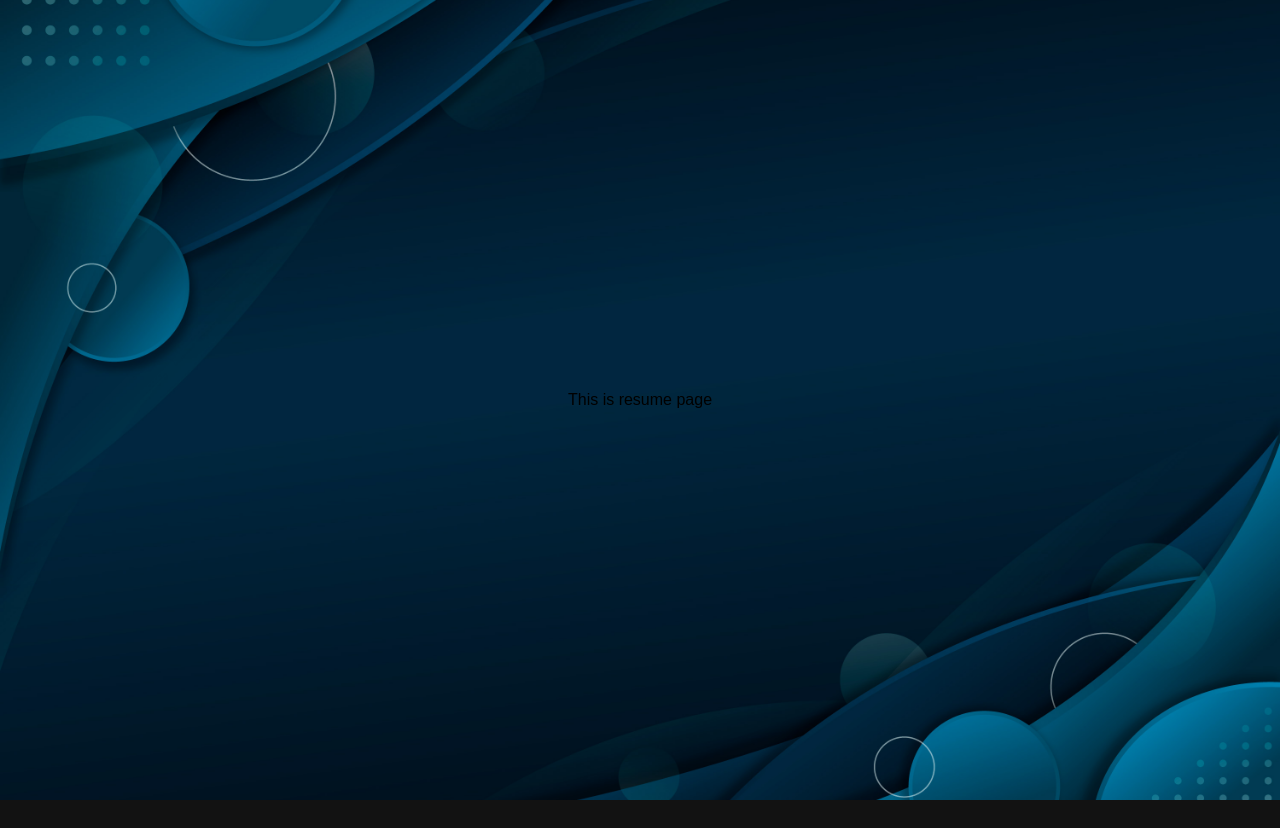
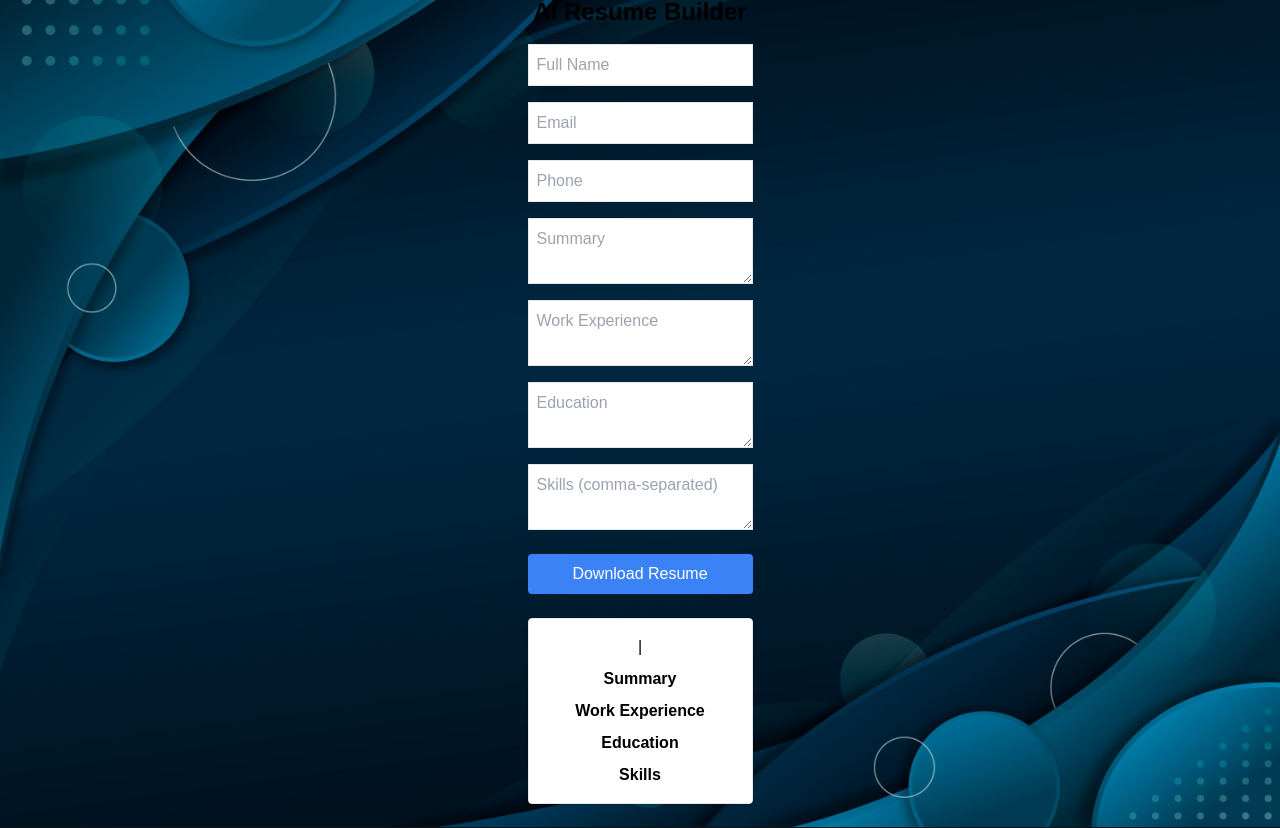
Before and after one commit to Vaish-011/front, a React (Create React App) app: page /resume in a window 1280 px wide. Before the commit this address had no page. Before the commit the page ends 800 px from the top, so only its background shows below. Built offline with nearby package versions, Linux system fonts and the light colour scheme; a web font is replaced by a local one.

Commit message:
"done ai reusme

```diff
--- a/src/App.js
+++ b/src/App.js
@@ -3,7 +3,6 @@ import {BrowserRouter,Route,Routes} from 'react-router-dom';
 import './App.css';
 import Home from './components/Home/index';
 import HomePage from './components/HomePage';
-import Resume from './components/AIresumebuilder';
 import Chat from './components/chats';
 import Login from './components/Login/login.jsx';
 import Post from './components/Post';
@@ -13,6 +12,7 @@ import Tasklist from './components/Tasklist';
 import Feedback from './components/Feedback/index.js';
 import React from "react";
 import SearchUsers from "./components/chats/SearchUsers.js";
+import AIResumeBuilder from './components/AIresumebuilder';
 
 import { useState } from "react";
 function App() {
@@ -34,7 +34,7 @@ function App() {
 
     <Route path='/login' element={<Login/>}/>
     <Route path='/user' element={<User/>}/>
-    <Route path='/resume' element={<Resume/>}/>
+    <Route path='/resume' element={<AIResumeBuilder/>}/>
     <Route path='/cv' element={<CV/>}/>
     <Route path='/tasklist' element={<Tasklist/>}/>
     <Route path='/feedback' element={<Feedback/>}/>
--- a/src/components/AIresumebuilder/index.js
+++ /dev/null
@@ -1,8 +0,0 @@
-const resume = ()=>{
-    return(
-        <>
-        <h1>This is resume page</h1>
-        </>
-    )
-};
-export default resume;
--- /dev/null
+++ b/src/components/AIresumebuilder/index.jsx
@@ -0,0 +1,65 @@
+import React, { useState } from "react";
+import html2canvas from "html2canvas";
+import jsPDF from "jspdf";
+
+const AIResumeBuilder = () => {
+  const [formData, setFormData] = useState({
+    name: "",
+    email: "",
+    phone: "",
+    summary: "",
+    experience: "",
+    education: "",
+    skills: "",
+  });
+
+  const handleChange = (e) => {
+    setFormData({ ...formData, [e.target.name]: e.target.value });
+  };
+
+  const downloadResume = () => {
+    const resume = document.getElementById("resume-preview");
+    html2canvas(resume).then((canvas) => {
+      const imgData = canvas.toDataURL("image/png");
+      const pdf = new jsPDF();
+      pdf.addImage(imgData, "PNG", 10, 10, 190, 0);
+      pdf.save("resume.pdf");
+    });
+  };
+
+  return (
+    <div className="p-6 max-w-3xl mx-auto">
+      <h1 className="text-2xl font-bold text-center mb-4">AI Resume Builder</h1>
+
+      <div className="grid gap-4 mb-6">
+        <input type="text" name="name" placeholder="Full Name" onChange={handleChange} className="border p-2 w-full" />
+        <input type="email" name="email" placeholder="Email" onChange={handleChange} className="border p-2 w-full" />
+        <input type="text" name="phone" placeholder="Phone" onChange={handleChange} className="border p-2 w-full" />
+        <textarea name="summary" placeholder="Summary" onChange={handleChange} className="border p-2 w-full"></textarea>
+        <textarea name="experience" placeholder="Work Experience" onChange={handleChange} className="border p-2 w-full"></textarea>
+        <textarea name="education" placeholder="Education" onChange={handleChange} className="border p-2 w-full"></textarea>
+        <textarea name="skills" placeholder="Skills (comma-separated)" onChange={handleChange} className="border p-2 w-full"></textarea>
+      </div>
+
+      <button onClick={downloadResume} className="bg-blue-500 text-white p-2 rounded w-full">
+        Download Resume
+      </button>
+
+      {/* Resume Preview */}
+      <div id="resume-preview" className="mt-6 p-4 border rounded bg-white shadow">
+        <h2 className="text-xl font-bold">{formData.name}</h2>
+        <p>{formData.email} | {formData.phone}</p>
+        <h3 className="mt-2 font-semibold">Summary</h3>
+        <p>{formData.summary}</p>
+        <h3 className="mt-2 font-semibold">Work Experience</h3>
+        <p>{formData.experience}</p>
+        <h3 className="mt-2 font-semibold">Education</h3>
+        <p>{formData.education}</p>
+        <h3 className="mt-2 font-semibold">Skills</h3>
+        <p>{formData.skills}</p>
+      </div>
+    </div>
+  );
+};
+
+export default AIResumeBuilder;
--- a/src/components/Home/Header.js
+++ b/src/components/Home/Header.js
@@ -40,10 +40,11 @@ function Header() {
             <FaUserFriends className="icon-3d" />
           </div>
           <div className="icon-container" title="AI-Resumebuilder">
-            <FaSuitcase className="icon-3d" />
+            <FaSuitcase className="icon-3d" onClick={()=>navigate('/resume')} />
           </div>
           <div className="icon-container" title="Notifications">
             <FaBell className="icon-3d" />
+
           </div>
           <div className="icon-container" title="Messages" onClick={()=>navigate('/chat')}>
             <FaComment className="icon-3d" />
```
